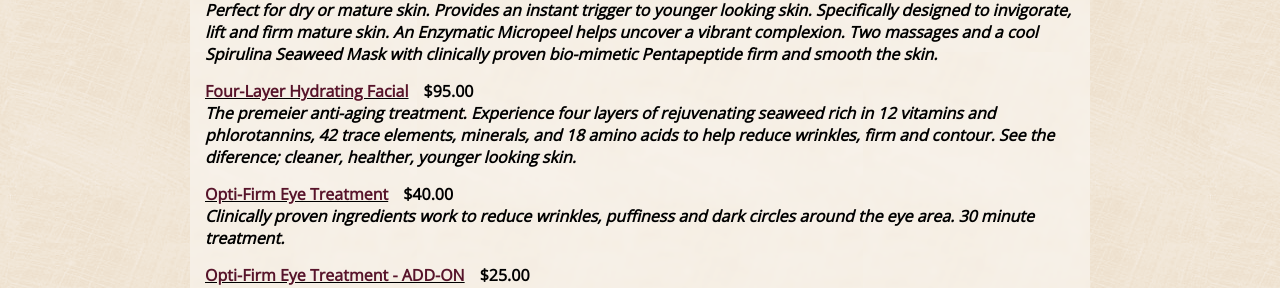
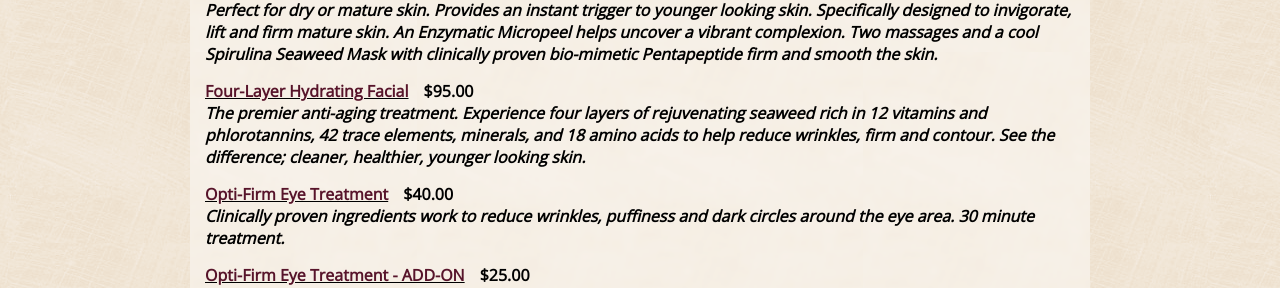
Before and after one commit to susanspedispa/susanspedispa.github.io, a Jekyll site: the page built from menu/spa.html, in a window 1280 px wide. Shown: the part 1157-1445 px from the top of the page. Built offline with Jekyll 4.4.1, drawn with Linux system fonts in a browser that asks for light colours.

Commit message:
Update spa.yml

```diff
--- a/_data/spa.yml
+++ b/_data/spa.yml
@@ -150,8 +150,8 @@
         - name: Four-Layer Hydrating Facial
           price: $95.00
           description: >
-            The premeier anti-aging treatment. Experience four layers of rejuvenating seaweed rich in 12 vitamins and phlorotannins, 42 trace
-            elements, minerals, and 18 amino acids to help reduce wrinkles, firm and contour. See the diference; cleaner, healther, younger looking skin.
+            The premier anti-aging treatment. Experience four layers of rejuvenating seaweed rich in 12 vitamins and phlorotannins, 42 trace
+            elements, minerals, and 18 amino acids to help reduce wrinkles, firm and contour. See the difference; cleaner, healthier, younger looking skin.
 
         - name: Opti-Firm Eye Treatment
           price: $40.00
```
